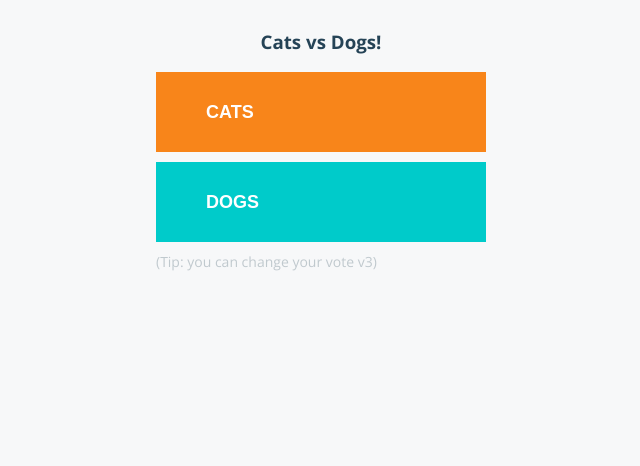
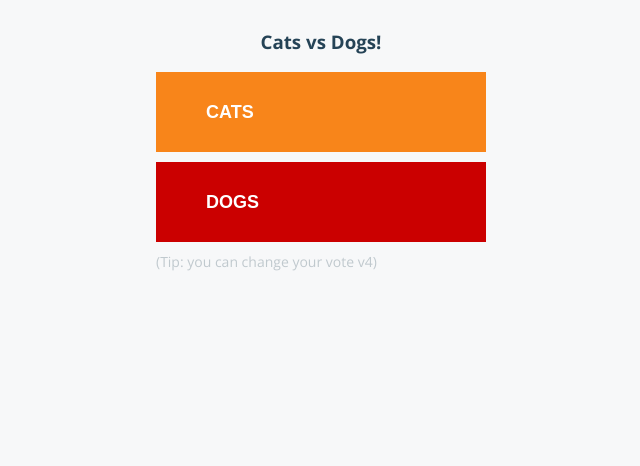
Before and after one commit to vikasharya00/voting-app-vote, a Flask app: page / in a window 1280 px wide. Shown: the top 466 px of the page, without its empty margins (319-959 px from the left). Run offline with Flask 3, Linux system fonts and the light colour scheme; some libraries are stand-ins or nearby versions.

Commit message:
change button color

```diff
--- a/static/stylesheets/style.css
+++ b/static/stylesheets/style.css
@@ -32,7 +32,7 @@ button.a{
 }
 
 button.b{
-  background-color: #00cbca;
+  background-color: #cb0000;
 }
 
 #tip{
--- a/templates/index.html
+++ b/templates/index.html
@@ -19,7 +19,7 @@
           <button id="b" type="submit" name="vote" class="b" value="b">{{option_b}}</button>
         </form>
         <div id="tip">
-          (Tip: you can change your vote v3)
+          (Tip: you can change your vote v4)
         </div>
         <div id="hostname">
           Processed by container ID {{hostname}}
```
